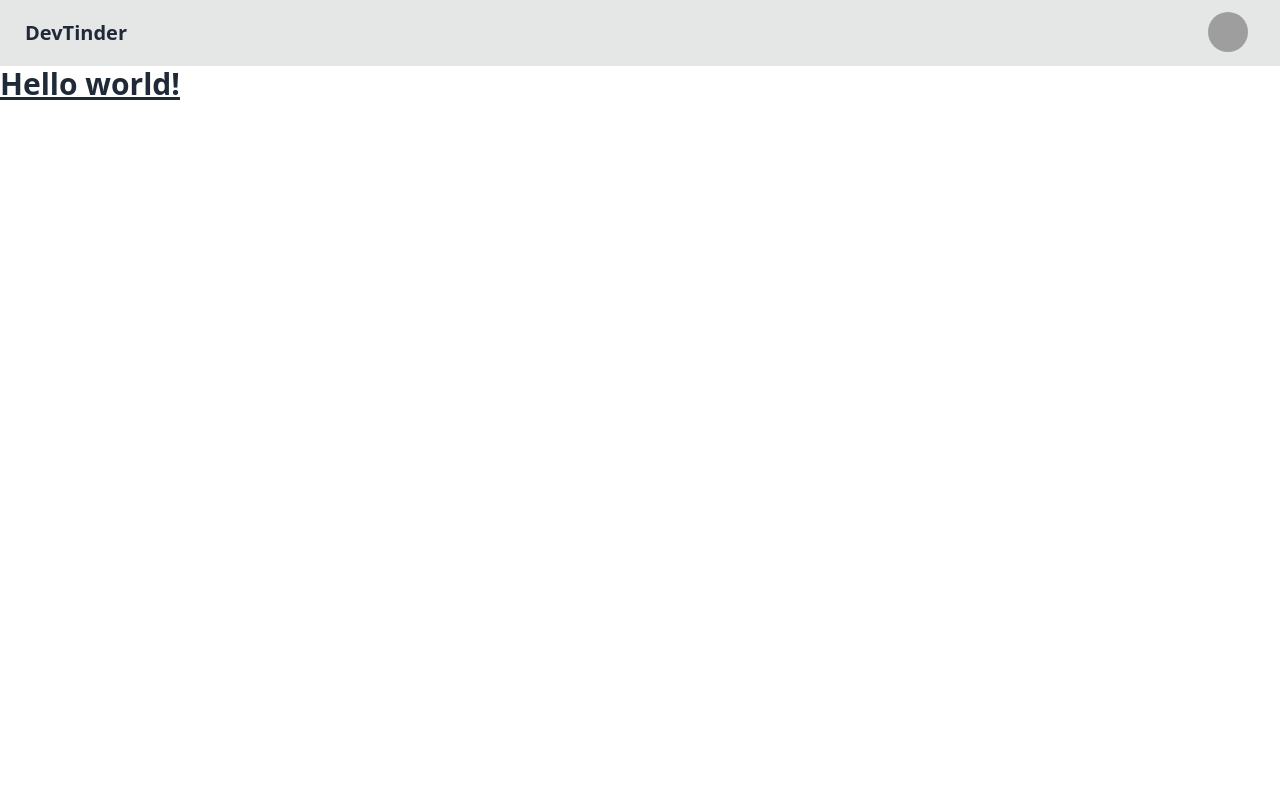
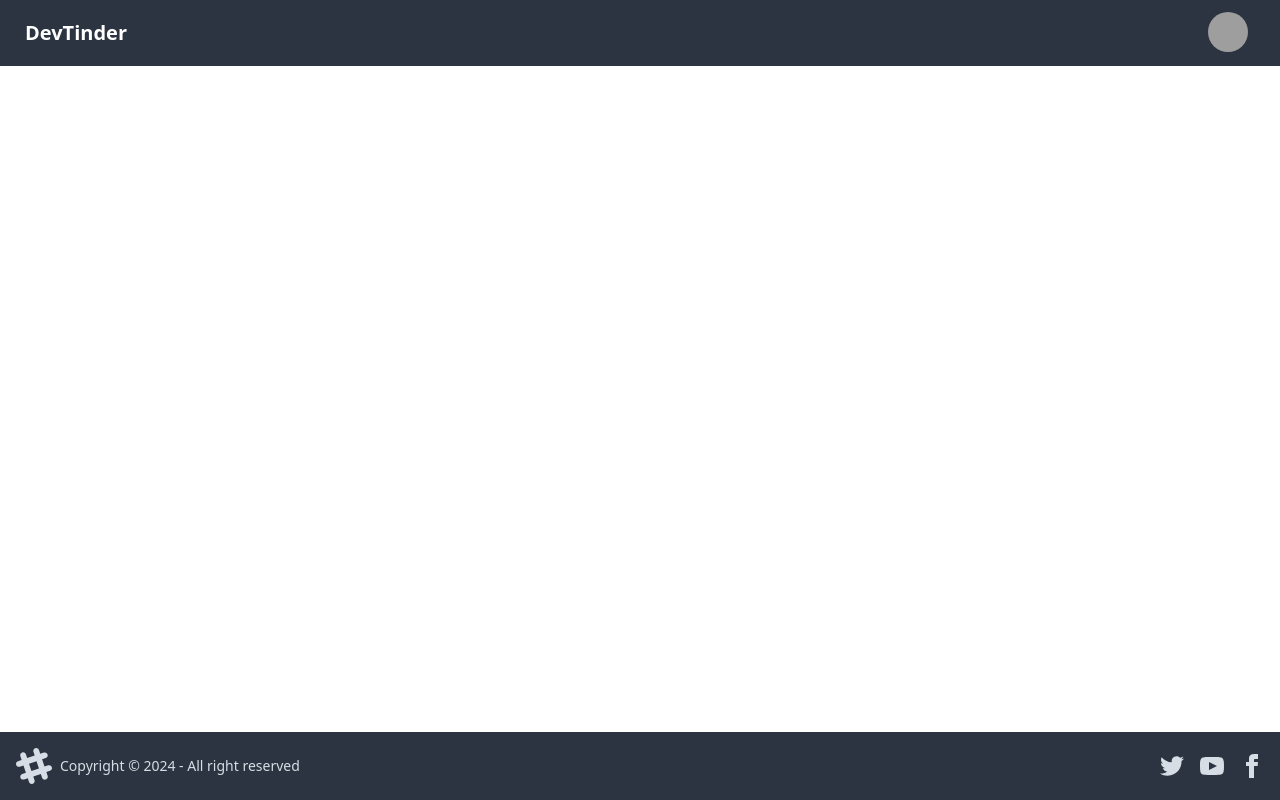
Before and after one commit to Riya7272du/DevConnect-web, a React (Vite) app: page / in a window 1280 px wide. Built offline with nearby package versions, Linux system fonts and the light colour scheme; grey boxes are pictures that could not be loaded.

Commit message:
update fils

```diff
--- a/package.json
+++ b/package.json
@@ -11,7 +11,8 @@
   },
   "dependencies": {
     "react": "^18.3.1",
-    "react-dom": "^18.3.1"
+    "react-dom": "^18.3.1",
+    "react-router-dom": "^6.27.0"
   },
   "devDependencies": {
     "@eslint/js": "^9.13.0",
--- /dev/null
+++ b/rafce.jsx
@@ -0,0 +1,6 @@
+// const Footer=()=>{
+//     return (
+//         <div>Footer</div>
+//     )
+// }
+// export default Footer
--- a/src/App.jsx
+++ b/src/App.jsx
@@ -1,45 +1,22 @@
-
-
+import React from "react";
+// import NavBar from "./NavBar";
+import Body from "./Body";
+import { BrowserRouter, Routes,Route } from "react-router-dom";
+import Profile from "./profile";
+import Login from "./Login";
 function App() {
-
   return (
     <>
-    <div className="navbar bg-base-300 ">
-  <div className="flex-1">
-    <a className="btn btn-ghost text-xl">DevTinder</a>
-  </div>
-  <div className="flex-none gap-2">
-    <div className="form-control">
-      {/* <input type="text" placeholder="Search" className="input input-bordered w-24 md:w-auto" /> */}
-    </div>
-    <div className="dropdown dropdown-end mx-5">
-      <div tabIndex={0} role="button" className="btn btn-ghost btn-circle avatar">
-        <div className="w-10 rounded-full">
-          <img
-            alt="Tailwind CSS Navbar component"
-            src="https://img.daisyui.com/images/stock/photo-1534528741775-53994a69daeb.webp" />
-        </div>
-      </div>
-      <ul
-        tabIndex={0}
-        className="menu menu-sm dropdown-content bg-base-100 rounded-box z-[1] mt-3 w-52 p-2 shadow">
-        <li>
-          <a className="justify-between">
-            Profile
-            <span className="badge">New</span>
-          </a>
-        </li>
-        <li><a>Settings</a></li>
-        <li><a>Logout</a></li>
-      </ul>
-    </div>
-  </div>
-</div>
-    <h1 className="text-3xl font-bold underline ">
-      Hello world!
-    </h1>
+     <BrowserRouter basename="/">
+        <Routes>
+          <Route path="/" element={<Body />}>
+          <Route path="/login" element={<Login />}/>
+          <Route path="/profile" element={<Profile />}/>
+          </Route>
+        </Routes>
+     </BrowserRouter>
     </>
-  )
+  );
 }
 
-export default App
+export default App;
--- /dev/null
+++ b/src/Body.jsx
@@ -0,0 +1,13 @@
+import { Outlet } from "react-router-dom";
+import NavBar from "./NavBar";
+import Footer from "./Footer";
+
+const Body=()=>{
+ return <div>
+  <NavBar/>
+  <Outlet/>
+  <Footer/>
+ </div>
+}
+
+export default Body;
--- /dev/null
+++ b/src/Footer.jsx
@@ -0,0 +1,56 @@
+const Footer=()=>{
+    return (
+        <footer className="footer bg-neutral text-neutral-content items-center p-4 fixed bottom-0">
+  <aside className="grid-flow-col items-center">
+    <svg
+      width="36"
+      height="36"
+      viewBox="0 0 24 24"
+      xmlns="http://www.w3.org/2000/svg"
+      fillRule="evenodd"
+      clipRule="evenodd"
+      className="fill-current">
+      <path
+        d="M22.672 15.226l-2.432.811.841 2.515c.33 1.019-.209 2.127-1.23 2.456-1.15.325-2.148-.321-2.463-1.226l-.84-2.518-5.013 1.677.84 2.517c.391 1.203-.434 2.542-1.831 2.542-.88 0-1.601-.564-1.86-1.314l-.842-2.516-2.431.809c-1.135.328-2.145-.317-2.463-1.229-.329-1.018.211-2.127 1.231-2.456l2.432-.809-1.621-4.823-2.432.808c-1.355.384-2.558-.59-2.558-1.839 0-.817.509-1.582 1.327-1.846l2.433-.809-.842-2.515c-.33-1.02.211-2.129 1.232-2.458 1.02-.329 2.13.209 2.461 1.229l.842 2.515 5.011-1.677-.839-2.517c-.403-1.238.484-2.553 1.843-2.553.819 0 1.585.509 1.85 1.326l.841 2.517 2.431-.81c1.02-.33 2.131.211 2.461 1.229.332 1.018-.21 2.126-1.23 2.456l-2.433.809 1.622 4.823 2.433-.809c1.242-.401 2.557.484 2.557 1.838 0 .819-.51 1.583-1.328 1.847m-8.992-6.428l-5.01 1.675 1.619 4.828 5.011-1.674-1.62-4.829z"></path>
+    </svg>
+    <p>Copyright © {new Date().getFullYear()} - All right reserved</p>
+  </aside>
+  <nav className="grid-flow-col gap-4 md:place-self-center md:justify-self-end">
+    <a>
+      <svg
+        xmlns="http://www.w3.org/2000/svg"
+        width="24"
+        height="24"
+        viewBox="0 0 24 24"
+        className="fill-current">
+        <path
+          d="M24 4.557c-.883.392-1.832.656-2.828.775 1.017-.609 1.798-1.574 2.165-2.724-.951.564-2.005.974-3.127 1.195-.897-.957-2.178-1.555-3.594-1.555-3.179 0-5.515 2.966-4.797 6.045-4.091-.205-7.719-2.165-10.148-5.144-1.29 2.213-.669 5.108 1.523 6.574-.806-.026-1.566-.247-2.229-.616-.054 2.281 1.581 4.415 3.949 4.89-.693.188-1.452.232-2.224.084.626 1.956 2.444 3.379 4.6 3.419-2.07 1.623-4.678 2.348-7.29 2.04 2.179 1.397 4.768 2.212 7.548 2.212 9.142 0 14.307-7.721 13.995-14.646.962-.695 1.797-1.562 2.457-2.549z"></path>
+      </svg>
+    </a>
+    <a>
+      <svg
+        xmlns="http://www.w3.org/2000/svg"
+        width="24"
+        height="24"
+        viewBox="0 0 24 24"
+        className="fill-current">
+        <path
+          d="M19.615 3.184c-3.604-.246-11.631-.245-15.23 0-3.897.266-4.356 2.62-4.385 8.816.029 6.185.484 8.549 4.385 8.816 3.6.245 11.626.246 15.23 0 3.897-.266 4.356-2.62 4.385-8.816-.029-6.185-.484-8.549-4.385-8.816zm-10.615 12.816v-8l8 3.993-8 4.007z"></path>
+      </svg>
+    </a>
+    <a>
+      <svg
+        xmlns="http://www.w3.org/2000/svg"
+        width="24"
+        height="24"
+        viewBox="0 0 24 24"
+        className="fill-current">
+        <path
+          d="M9 8h-3v4h3v12h5v-12h3.642l.358-4h-4v-1.667c0-.955.192-1.333 1.115-1.333h2.885v-5h-3.808c-3.596 0-5.192 1.583-5.192 4.615v3.385z"></path>
+      </svg>
+    </a>
+  </nav>
+</footer>
+    )
+}
+export default Footer
--- /dev/null
+++ b/src/Login.jsx
@@ -0,0 +1,7 @@
+
+const Login=()=>{
+    return <div>
+     Login    </div>
+   };
+
+   export default Login;
--- /dev/null
+++ b/src/NavBar.jsx
@@ -0,0 +1,43 @@
+import React from 'react';
+
+const NavBar = () => {
+  return (
+    <div className="navbar bg-neutral text-white">
+      <div className="flex-1">
+        <a className="btn btn-ghost text-xl text-white">DevTinder</a>
+      </div>
+      <div className="flex-none gap-2">
+        {/* Optional Search Bar */}
+        {/* <div className="form-control">
+          <input type="text" placeholder="Search" className="input input-bordered w-24 md:w-auto" />
+        </div> */}
+
+        <div className="dropdown dropdown-end mx-5">
+          <div tabIndex={0} role="button" className="btn btn-ghost btn-circle avatar">
+            <div className="w-10 rounded-full">
+              <img
+                alt="User Avatar"
+                src="https://img.daisyui.com/images/stock/photo-1534528741775-53994a69daeb.webp"
+              />
+            </div>
+          </div>
+          <ul
+            tabIndex={0}
+            className="menu menu-sm dropdown-content bg-base-100 rounded-box z-[1] mt-3 w-52 p-2 shadow text-black"
+          >
+            <li>
+              <a className="justify-between">
+                Profile
+                <span className="badge">New</span>
+              </a>
+            </li>
+            <li><a>Settings</a></li>
+            <li><a>Logout</a></li>
+          </ul>
+        </div>
+      </div>
+    </div>
+  );
+};
+
+export default NavBar;
--- /dev/null
+++ b/src/profile.jsx
@@ -0,0 +1,7 @@
+
+const Profile=()=>{
+    return <div>
+     Profile </div>
+   };
+
+   export default Profile;
```
Also changed, not shown: 2 other files (tests, documents, lock files or other folders).
